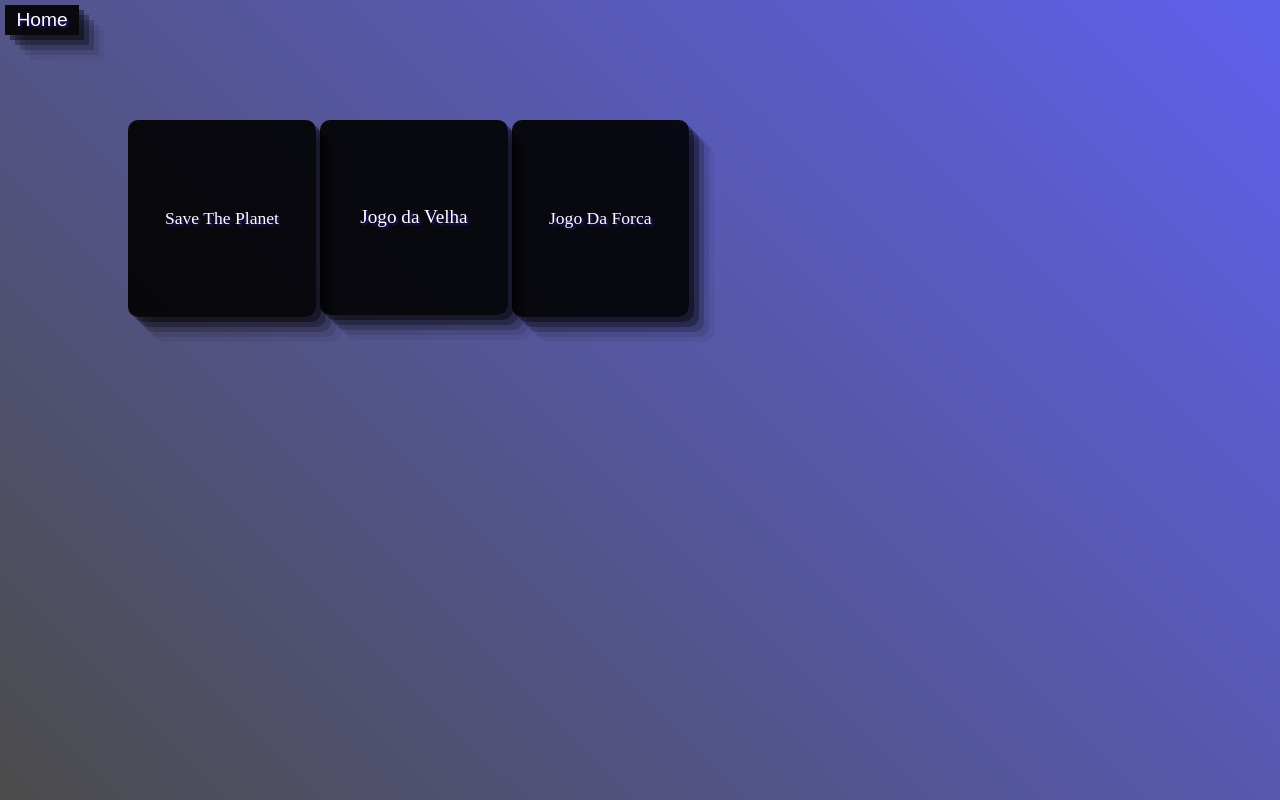
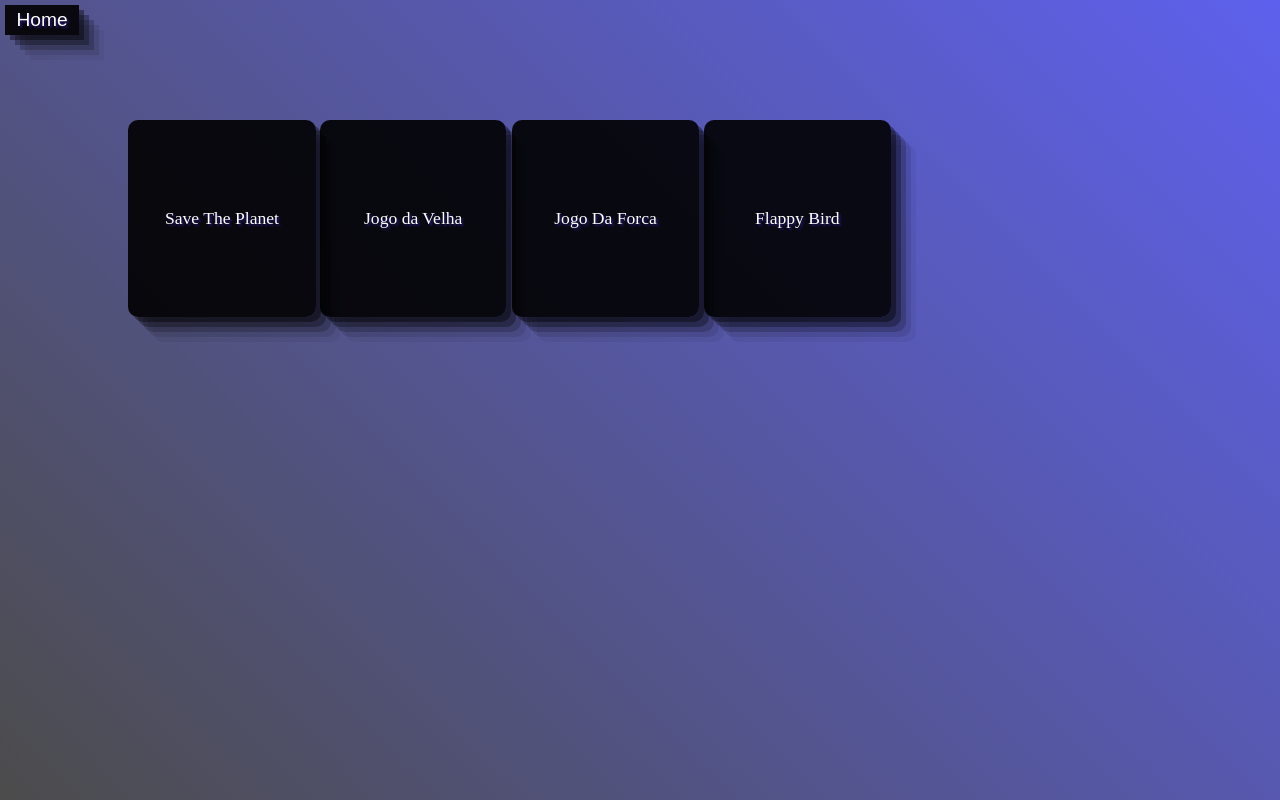
Before and after one commit to PsycoCrazy/Login, a PHP site: page /Funcionamento/Jogos/Jogos.php in a window 1280 px wide. Run offline with PHP 8.4, Linux system fonts and the light colour scheme.

Commit message:
Nova ideia

```diff
--- a/Funcionamento/Jogos/JogoDaForca/Forca.php
+++ b/Funcionamento/Jogos/JogoDaForca/Forca.php
@@ -1,3 +1,7 @@
+<?php
+   session_start();
+?>
+
 <!DOCTYPE html>
 <html lang="en">
 <head>
--- a/Funcionamento/Jogos/JogoDaVelha/Velha.php
+++ b/Funcionamento/Jogos/JogoDaVelha/Velha.php
@@ -1,3 +1,7 @@
+<?php
+   session_start();
+?>
+
 <!DOCTYPE html>
 <html lang="en">
 <head>
--- a/Funcionamento/Jogos/Jogos.css
+++ b/Funcionamento/Jogos/Jogos.css
@@ -31,11 +31,11 @@
 
 .velha{
     position: absolute;
-    font-size: 1.2em;
+    font-size: 1.1em;
     color: #ffffff;
     background-color: rgba(0, 0, 0, 0.903);
     border: 0;
-    padding: 4.5em 2.1em;
+    padding: 5em 2.5em;
     box-shadow: rgba(0, 0, 0, 0.4) 5px 5px, rgba(0, 0, 0, 0.3) 10px 10px, rgba(0, 0, 0, 0.2) 15px 15px, rgba(0, 0, 0, 0.1) 20px 20px, rgba(0, 0, 0, 0.05) 25px 25px;
     text-shadow: 2px 2px 2px rgba(60, 34, 204, 0.5);
     cursor: pointer;
@@ -51,7 +51,7 @@
     color: #ffffff;
     background-color: rgba(0, 0, 0, 0.903);
     border: 0;
-    padding: 5em 2.1em;
+    padding: 5em 2.4em;
     box-shadow: rgba(0, 0, 0, 0.4) 5px 5px, rgba(0, 0, 0, 0.3) 10px 10px, rgba(0, 0, 0, 0.2) 15px 15px, rgba(0, 0, 0, 0.1) 20px 20px, rgba(0, 0, 0, 0.05) 25px 25px;
     text-shadow: 2px 2px 2px rgba(60, 34, 204, 0.5);
     cursor: pointer;
@@ -74,3 +74,19 @@
     top: 5px;
     left: 5px;
 }
+
+.Bird{
+    position: absolute;
+    font-size: 1.1em;
+    color: #ffffff;
+    background-color: rgba(0, 0, 0, 0.903);
+    border: 0;
+    padding: 5em 2.9em;
+    box-shadow: rgba(0, 0, 0, 0.4) 5px 5px, rgba(0, 0, 0, 0.3) 10px 10px, rgba(0, 0, 0, 0.2) 15px 15px, rgba(0, 0, 0, 0.1) 20px 20px, rgba(0, 0, 0, 0.05) 25px 25px;
+    text-shadow: 2px 2px 2px rgba(60, 34, 204, 0.5);
+    cursor: pointer;
+    border-radius: 10px;
+    text-decoration: none;
+    left: 55%;
+    top: 15%;
+}
--- a/Funcionamento/Jogos/Jogos.php
+++ b/Funcionamento/Jogos/Jogos.php
@@ -19,6 +19,7 @@
         <a class="bnt-planeta" id="Detalhe" href="Planeta/Planeta.php">Save The Planet</a>
         <a class="velha" id="Detalhe" href="JogoDaVelha/Velha.php">Jogo da Velha</a>
         <a class="forca" id="Detalhe" href="JogoDaForca/Forca.php">Jogo Da Forca</a>
+        <a class="Bird" id="Detalhe" href="Bird/Bird.php">Flappy Bird</a>
         </div>
     </div>
     <script type="text/javascript" src="Jogos.js"></script>
--- a/Funcionamento/Jogos/Planeta/Planeta.php
+++ b/Funcionamento/Jogos/Planeta/Planeta.php
@@ -1,3 +1,7 @@
+<?php
+    session_start();
+?>
+
 <!DOCTYPE html>
 <html lang="pt-br">
 <head>
@@ -18,7 +22,7 @@
         </div>
         <div id="naveJog" class="naveJog"></div>
         <div id="telaMsg" class="telaMsg">
-            <button id="btnJogar" class="btnJogar">Play</button>
+<!--             <button id="btnJogar" class="btnJogar">Play</button> -->
         </div>
         <div id="telaMsg" class="telaMsg">
             <button id="btnJogar" class="btnJogar">Jogar</button>
```
Also changed, not shown: Funcionamento/Jogos/Bird/Bird.css (added, +13 -0 lines), Funcionamento/Jogos/Bird/Bird.php (added, +18 -0 lines), Funcionamento/Jogos/Planeta/Planeta.js (+8 -8 lines), Funcionamento/Jogos/Bird/Bird.js (added).
